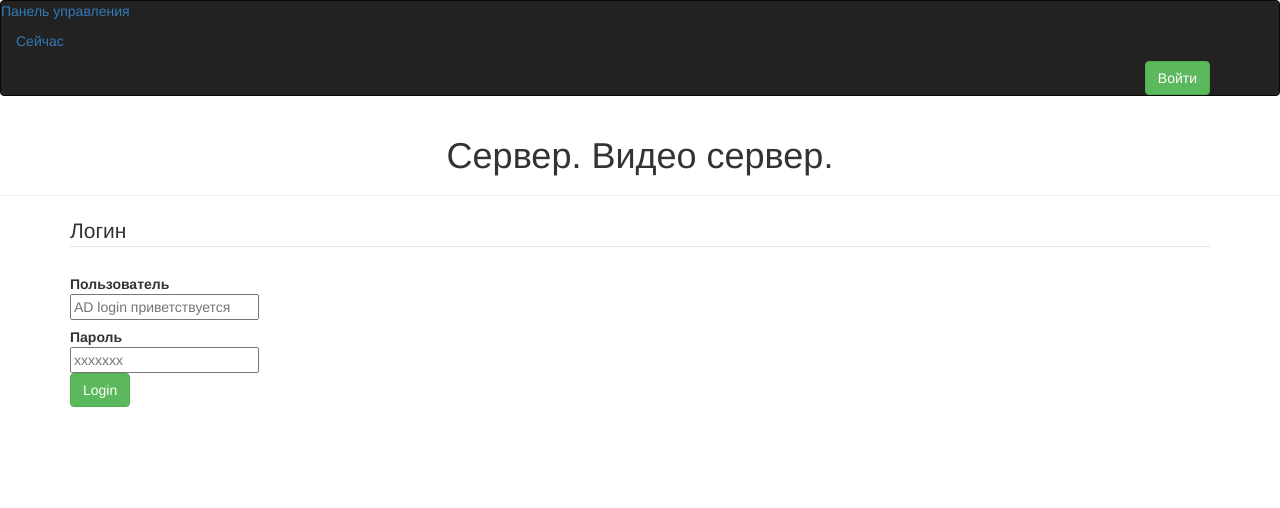
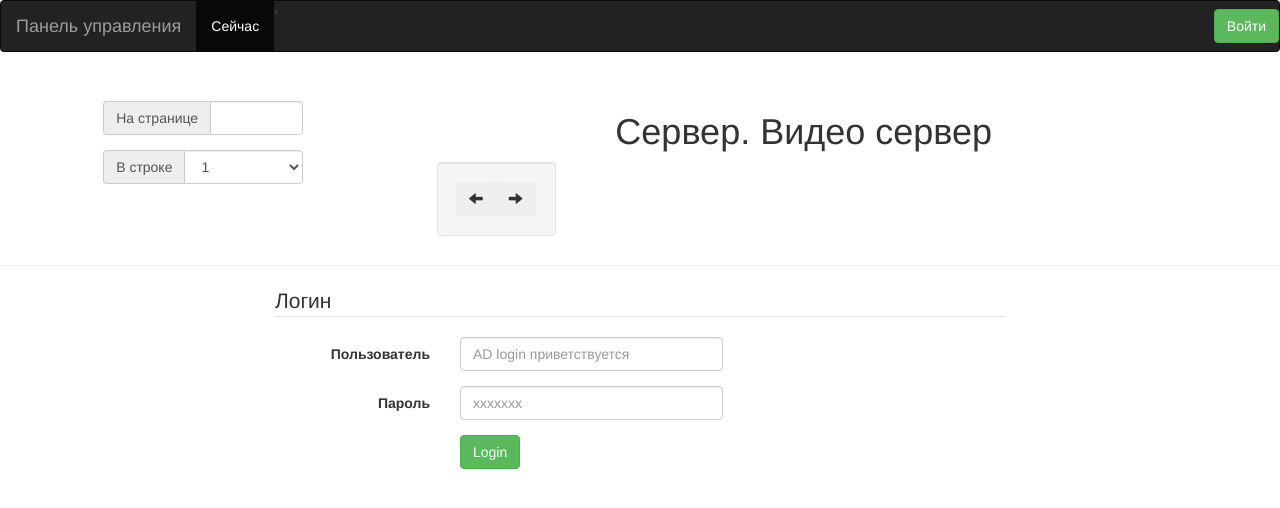
Before and after one commit to ridhid/VideoStorage, a Django app: template templates/widgets/login.html in a window 1280 px wide. Shown: the top 508 px of the page. Run offline with Django 3.2, Linux system fonts and the light colour scheme; the template is opened without the code that fills it, so the values that code supplies are empty; parts of the project's set-up code (start-up, migrations or seed data) failed here and were passed over; some libraries are stand-ins or nearby versions.

Commit message:
add responsibility markup in now

```diff
--- a/templates/base.html
+++ b/templates/base.html
@@ -23,19 +23,28 @@
             height: 640px;
             width: 900px;
         }
-        .modal {
-            width: 900px;
-            left: 40%;
+        .modal-dialog {
+            width: 70%;
+            margin: auto;
             top:3%;
         }
-        .modal-backdrop {
+        .modal-backdrop.in {
             opacity: 1;
+        }
+        .video {
+            margin: auto;
+            horizontal-align: middle;
         }
         .not_margin_left {
             margin-left: 0px;
         }
         .center {
-            left: 46.5%;
+            display: block;
+            margin: 0% auto;
+        }
+        img {
+            display: block;
+            margin: 10% auto;
         }
     </style>
 </head>
@@ -43,22 +52,22 @@
 <body>
     {% include "widgets/navbar.html" %}
     <div class="page-header">
-        <h1 align="center">Сервер. Видео сервер.</h1>
+        {% include 'cameras/widgets/header.html' %}
     </div>
     {% block content %}
     <div class="container-fluid" data-bind="if: visible() === 'record' ">
-        <div class="row-fluid">
+        <div class="row">
             <!--fs-->
-            <div class="span3">
+            <div class="col-3">
                 {% include 'widgets/fs.html' %}
                 {% include 'widgets/pagination.html' %}
             </div>
             <!--player-->
-            <div class="span6">
+            <div class="col-6">
                 {% include 'widgets/player.html' %}
             </div>
             <!--info-->
-            <div class="span3" data-bind="template: { name: 'info-template', data: info}">
+            <div class="col-3" data-bind="template: { name: 'info-template', data: info}">
             </div>
         </div>
     </div>
--- /dev/null
+++ b/templates/cameras/widgets/header.html
@@ -0,0 +1,40 @@
+<div class="row">
+    <div class="col-lg-2 col-lg-offset-1" data-bind="visible:  visible() === 'video'">
+        <div class="form-horizontal well-sm">
+            <div class="form-group">
+                <div class="input-group">
+                    <span class="input-group-addon">На странице</span>
+                    <input class="form-control " type="number" data-bind="value: paginate_by"/>
+                </div>
+            </div>
+            <div class="form-group">
+                <div class="input-group">
+                    <span class="input-group-addon">В строке   </span>
+                    <select class="form-control" data-bind="value: row">
+                        <option>1</option>
+                        <option>2</option>
+                        <option>3</option>
+                        <option>4</option>
+                        <option>5</option>
+                        <option>6</option>
+                    </select>
+                </div>
+            </div>
+        </div>
+    </div>
+
+    <div data-bind="attr: {'class': visible() === 'video' ? 'col-lg-6' : 'col-lg-6 col-lg-offset-3'} ">
+        <h1 align="center">Сервер. Видео сервер</h1>
+    </div>
+
+    <div class="col-lg-2 col-lg-offset-1 " data-bind="visible:  visible() === 'video'">
+        <div class="btn-group well">
+            <button class="btn pull-right page_btn" data-bind="click: $root.cams.next_page, visible: $root.cams.has_next_page()">
+                <i class="glyphicon glyphicon-arrow-right"></i>
+            </button>
+            <button class="btn pull-left page_btn" data-bind="click: $root.cams.prev_page, visible: $root.cams.has_prev_page()">
+                <i class="glyphicon glyphicon-arrow-left"></i>
+            </button>
+        </div>
+    </div>
+</div>
--- a/templates/js/cams.js
+++ b/templates/js/cams.js
@@ -11,20 +11,43 @@ function Cam(src, name, row_begin) {
     this.row_begin = row_begin;
 }
 
+function CamsGrid(row, cams) {
+    this.grid = [];
+    this._fill = function(row, cams) {
+        var gs = function(i, row) {return i *row};
+        var ge = function(i, row) {return (i + 1) * row};
+
+        if(typeof(row) === 'string')
+            row = row * 1
+
+        console.log(cams.length - cams.length % row, row, cams.length % row)
+        var block_size = cams.length % row ? (cams.length - cams.length % row) / row +1 : cams.length / row;
+
+        for (var i = 0; i < block_size; i++ ) {
+            var start, end;
+            start = gs(i, row);
+            end = ge(i, row);
+
+            this.grid.push(cams.slice(start, end));
+        }
+    }
+    this._fill(row, cams);
+}
+
 function Cams(self) {
     var local = this;
     self.rooms = ko.observable([]);
     self.zoom = ko.observable("");
-    self.visible_cams = ko.observable([]);
+    self.cams_grid = ko.observable([]);
     self.paginate_by = ko.observable();
     self.row = ko.observable();
     this.page = ko.observable();
     this.start_zoom = function(cam) {
-        self.zoom(cam.src);
-        $('#modal').modal();
+        self.zoom(cam);
+        $('#zoom_modal').modal();
     };
     this.stop_zoom = function(cam) {
-        self.zoom("");
+        self.zoom(false);
     };
     this.next_page = function() {
         local._computed_page(1);
@@ -60,8 +83,10 @@ function Cams(self) {
         if (end >= cams_length || end < 0)
             end = cams_length;
 
-        var visible_cams = local.cams().slice(start, end);
-        self.visible_cams(visible_cams);
+        var cams = local.cams().slice(start, end);
+        var grid = new CamsGrid(self.row(), cams);
+
+        self.cams_grid(grid);
     }, this);
     this.has_next_page = function() {
         var page = local.page();
@@ -102,6 +127,34 @@ function Cams(self) {
         self.row(2);
         this.page(0);
     };
+    this.show_settings = function() {
+        $('#settings_modal').modal('show');
+    }
+    this.get_class = function(cam) {
+        var out;
+        var row = self.row() * 1;
+
+        switch (row) {
+            case 2:
+                out = cam.row_begin ? 'col-lg-5 col-lg-offset-1 well' : 'col-lg-5 well';
+                break;
+            case 3:
+                out = cam.row_begin ? 'col-lg-3 col-lg-offset-1 well' : 'col-lg-3 well';
+                break;
+            case 4:
+                out = cam.row_begin ? 'col-lg-3 well' : 'col-lg-3 well';
+                break;
+            case 5:
+                out = cam.row_begin ? 'col-lg-2 well col-lg-offset-1' : 'col-lg-2 well';
+                break;
+            case 6:
+                out = cam.row_begin ? 'col-lg-2 well' : 'col-lg-2 well';
+                break;
+            default:
+                break;
+        }
+        return out;
+    }
     this._init();
 }
 
@@ -113,6 +166,9 @@ function Refresher() {
             var old = self.attr('src');
             self.removeAttr('src');
             self.attr('src', old)
+            // выравнивание высоты \ иширны
+            var parent_width = self.parent().width();
+            self.width(parent_width);
         });
     };
     this.start = function(interval) {
--- a/templates/widgets/config.html
+++ b/templates/widgets/config.html
@@ -1,7 +1,7 @@
 <div data-bind="foreach: cfg">
     <div class="row-fluid">
-        <div class="span2"></div>
-        <div class="span8">
+        <div class="col-2"></div>
+        <div class="col-8">
             <div>
                 <h3 class="inline" data-bind="text: section"></h3>
                 <button data-bind="click: add_new"><i class="icon-plus"></i></button>
@@ -21,6 +21,6 @@
                 </tbody>
             </table>
         </div>
-        <div class="span2"></div>
+        <div class="col-2"></div>
     </div>
 </div>
--- a/templates/widgets/fs.html
+++ b/templates/widgets/fs.html
@@ -2,7 +2,6 @@
 <ul class="breadcrumb" data-bind="foreach: back_path">
     <li>
         <a href="#" data-bind="text: $data, click: $root.fs.back_to"></a>
-        <span class="divider">/</span>
     </li>
 </ul>
 <!--Тело с папками-->
--- a/templates/widgets/login.html
+++ b/templates/widgets/login.html
@@ -5,29 +5,29 @@
         <form class="form-horizontal" action='' method="POST">
           {% csrf_token %}
           <fieldset>
-            <div id="legend">
+            <div id="legend" class="col-lg-offset-2 col-lg-8">
               <legend class="">Логин</legend>
             </div>
-            <div class="control-group">
+            <div class="form-group">
               <!-- Username -->
-              <label class="control-label"  for="username">Пользователь</label>
-              <div class="controls">
-                <input type="text" id="username" name="username" placeholder="AD login приветствуется" class="input-xlarge">
+              <label class="col-lg-4 control-label"  for="username">Пользователь</label>
+              <div class="col-lg-3">
+                <input type="text" id="username" name="username" placeholder="AD login приветствуется" class="form-control">
               </div>
             </div>
 
-            <div class="control-group">
+            <div class="form-group">
               <!-- Password-->
-              <label class="control-label" for="password">Пароль</label>
-              <div class="controls">
-                <input type="password" id="password" name="password" placeholder="xxxxxxx" class="input-xlarge">
+              <label class="col-lg-4 control-label" for="password">Пароль</label>
+              <div class="col-lg-3">
+                <input type="password" id="password" name="password" placeholder="xxxxxxx" class="form-control">
               </div>
             </div>
 
 
-            <div class="control-group">
+            <div class="form-group">
               <!-- Button -->
-              <div class="controls">
+              <div class="col-lg-1 col-lg-offset-4">
                 <button class="btn btn-success">Login</button>
               </div>
             </div>
--- a/templates/widgets/navbar.html
+++ b/templates/widgets/navbar.html
@@ -1,7 +1,6 @@
-<div class="navbar navbar-inverse nav">
-    <div class="navbar-inner">
-        <a class="brand" href="/">Панель управления</a>
-        <ul class="nav">
+<div class="navbar navbar-inverse">
+    <a class="navbar-brand" href="/">Панель управления</a>
+    <ul class="nav navbar-nav">
         <li class="active">
             <a href="#" data-bind="click: navigation.video">
                 Сейчас
@@ -20,14 +19,9 @@
         </li>
         {% endif %}
     </ul>
-        <div class="container">
-            <div class="pull-right">
     {% if user.is_authenticated %}
-                    <li><a class="btn btn-success" href={% url "logout" %}><i class="icon-off"></i>Выйти</a></li>
+        <li><a class="btn btn-success btn-default navbar-btn pull-right" href={% url "logout" %}><i class="icon-off"></i>Выйти</a></li>
     {% else %}
-                    <li><a class="btn btn-success" href={% url "login"%}><i class="icon-off"></i>Войти</a></li>
+        <li><a class="btn btn-success btn-default navbar-btn pull-right" href={% url "login"%}><i class="icon-off"></i>Войти</a></li>
     {% endif %}
 </div>
-        </div>
-    </div>
-</div>
--- a/templates/widgets/pagination.html
+++ b/templates/widgets/pagination.html
@@ -1,5 +1,4 @@
-<div class="pagination">
-    <ul>
+<ul class="pager">
     <li>
         <a class="previous" href="#" data-bind="click: pagination.previous">
             Предыдущая
@@ -15,4 +14,3 @@
         </a>
     </li>
 </ul>
-</div>
```
Also changed, not shown: templates/cameras/all.html (+8 -17 lines), templates/cameras/widgets/pagination.html (deleted, +0 -8 lines), templates/cameras/widgets/zoom.html (added, +13 -0 lines), local.db. Lines whose indentation alone changed are shown as unchanged.
